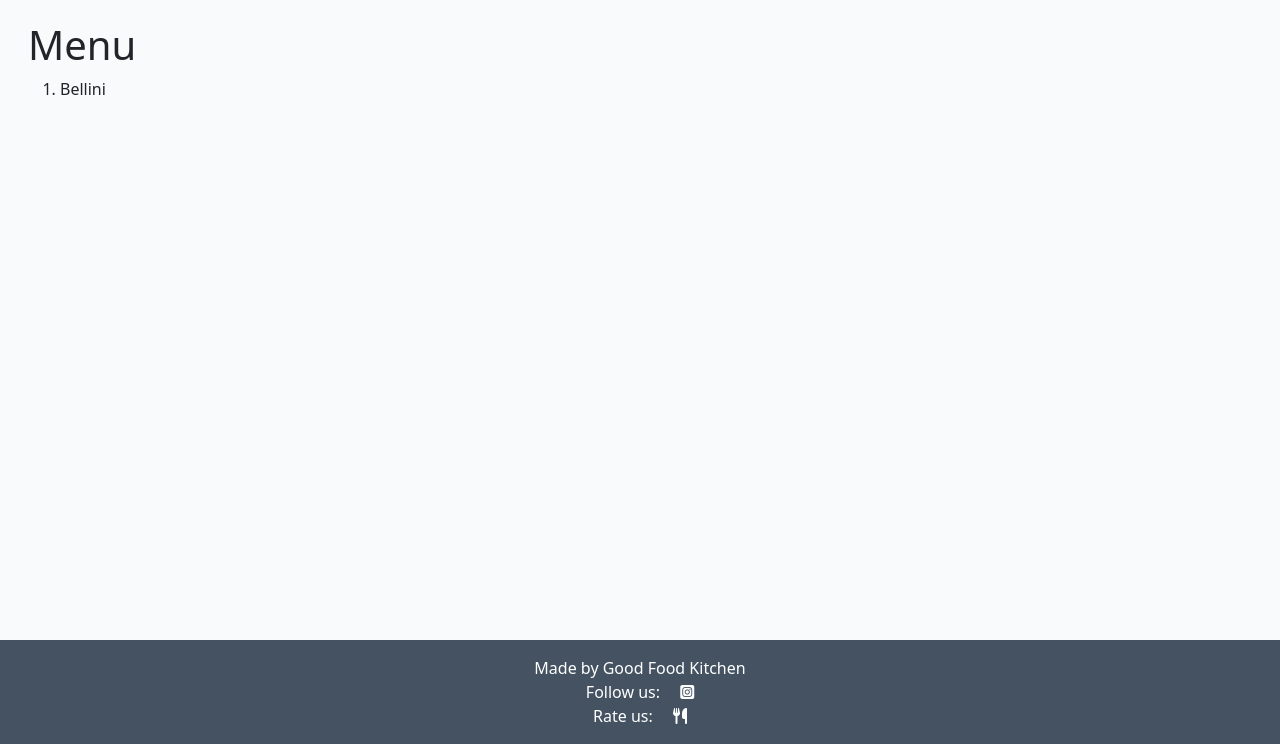
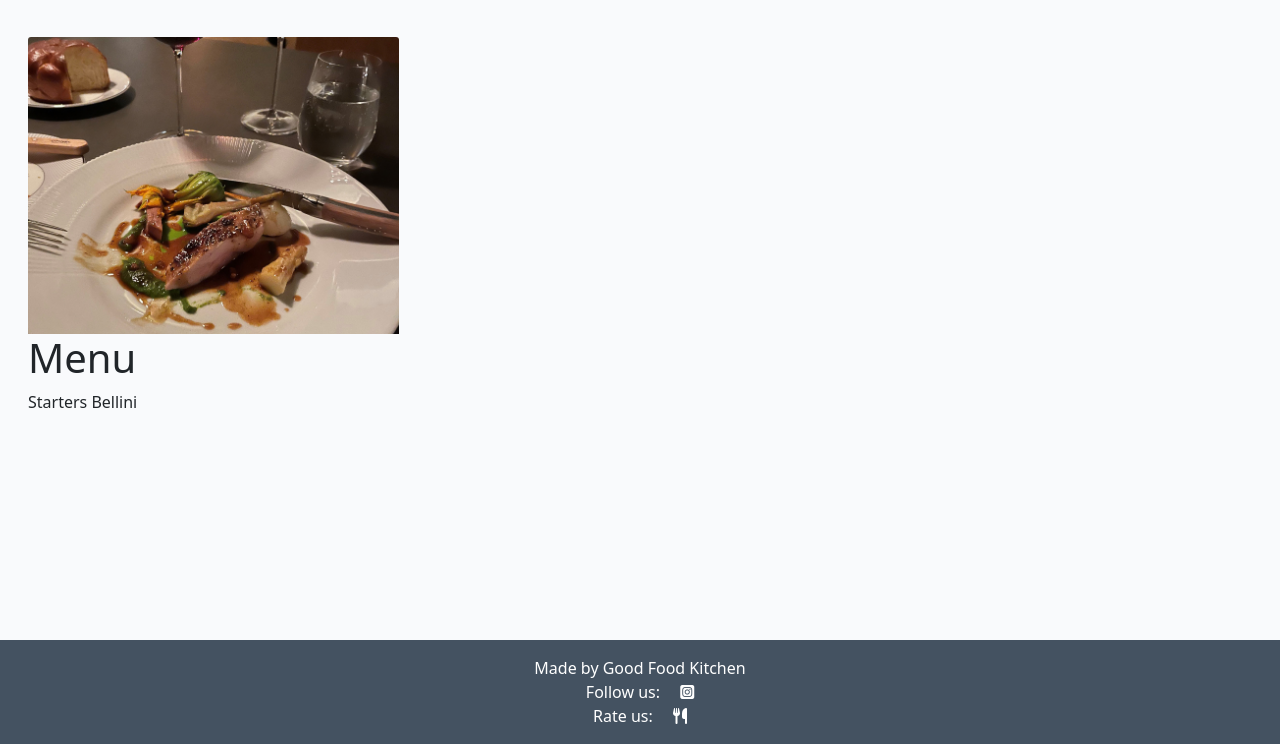
Before and after one commit to AnneKammenhed/really-good-food, a Django app: page /menu in a window 1280 px wide. Shown: the part 56-800 px from the top of the page. Run offline with Django 3.2, Linux system fonts and the light colour scheme; data comes from the database, SQL or seed files in the repository; some libraries are stand-ins or nearby versions.

Commit message:
try to sort meal types in menu

```diff
--- a/templates/menu.html
+++ b/templates/menu.html
@@ -6,18 +6,44 @@
     <div class="row">
 
         <!-- Menu Column -->
-        <div class="col-md-4">
-            <div class="card mb-4">
-                <div class="card-body">
-                    <div class="cover-text">
-                        <h1>Menu</h1>
-                        <ol>
-                            {% for menu in menu %}
-                                <li class="delete-items">{{ menu }}</li>
-                            {% endfor %}
-                        </ol>
+        <div class="col-12 mt-3 left">
+            <div class="row">
+                {% for menu in menu %}
+                <div class="col-md-4">
+                    <div class="card mb-4">
+                        <div class="card-body">
+                            <div class="image-container">
+                                {% if "placeholder" in menu.featured_image.url %}
+                                    <img class="card-img-top" src=" {{ menu.featured_image.url }}">
+                                {% else %}
+                                    <img class="card-img-top" src="../media/heroimg goodfood.jpg">
+                                {% endif %}
+                            </div>
+                            <div>
+                                <h1>Menu</h1>
+                                {{ menu.course_type }}
+                                {{ menu.menu_item }}
+                                 <!-- Menu Column {% if menu.course_type is Starters %}
+                                    <h2 class="card-title">Starters</h2>
+                                    <p class="card-text">{{ menu.menu_item }}</p>
+                                {% endif %}
+                                <br>
+                                {% if menu.course_type is Mains %}
+                                    <h2 class="card-title">Mains</h2>
+                                    <p class="card-text">{{ menu.menu_item }}</p>
+                                {% endif %}
+                                <br>
+                                {% if menu.course_type is Deserts %}
+                                    <h2 class="card-title">Deserts</h2>
+                                    <p class="card-text">{{ menu.menu_item }}</p>
+                                {% endif %}-->
+                            </div>
+                        </div>
                     </div>
                 </div>
+            </div>
+            <div class="row">
+                {% endfor %}
             </div>
         </div>
     </div>
```
Also changed, not shown: media/heroimg goodfood.jpg (added).
